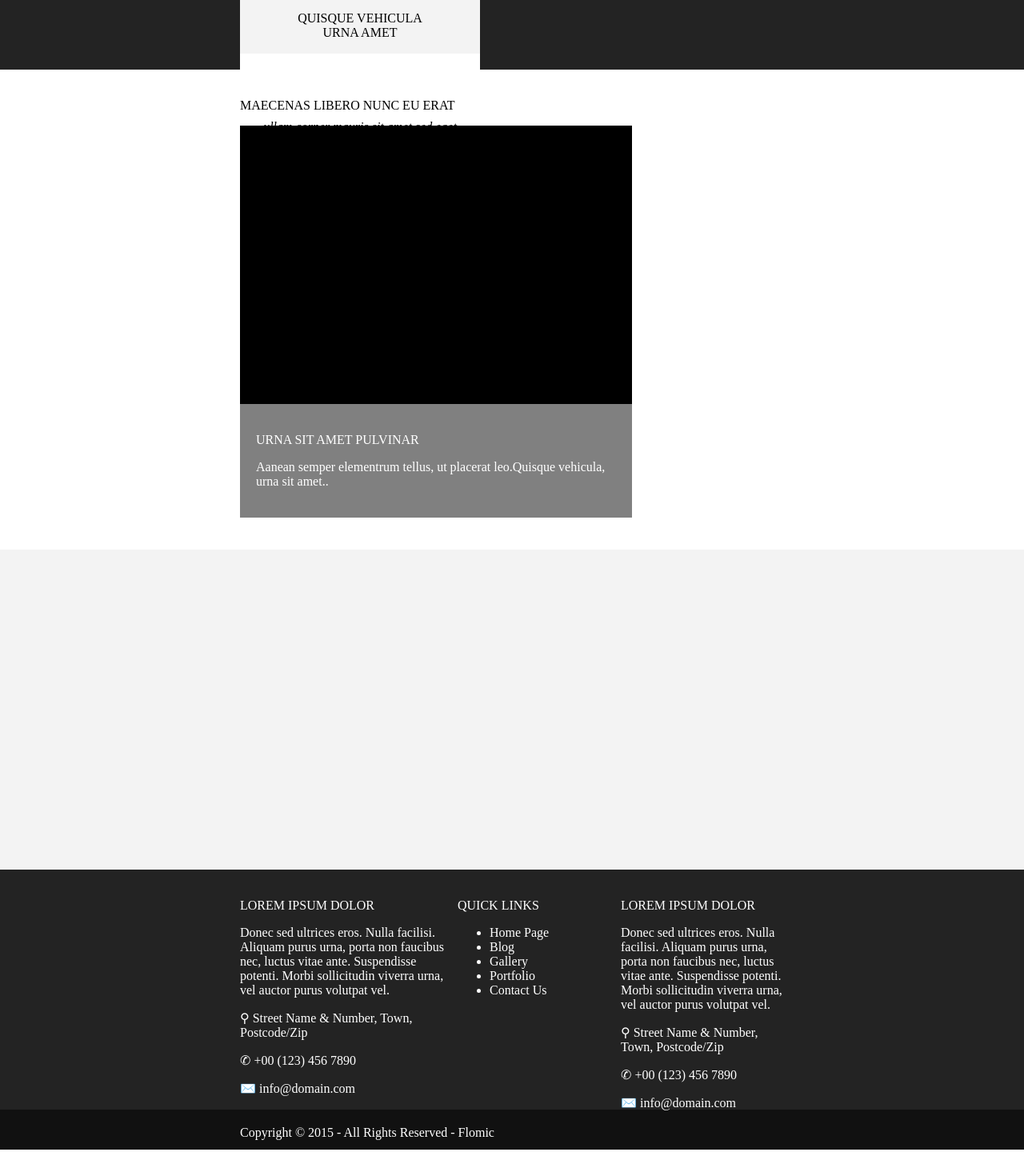
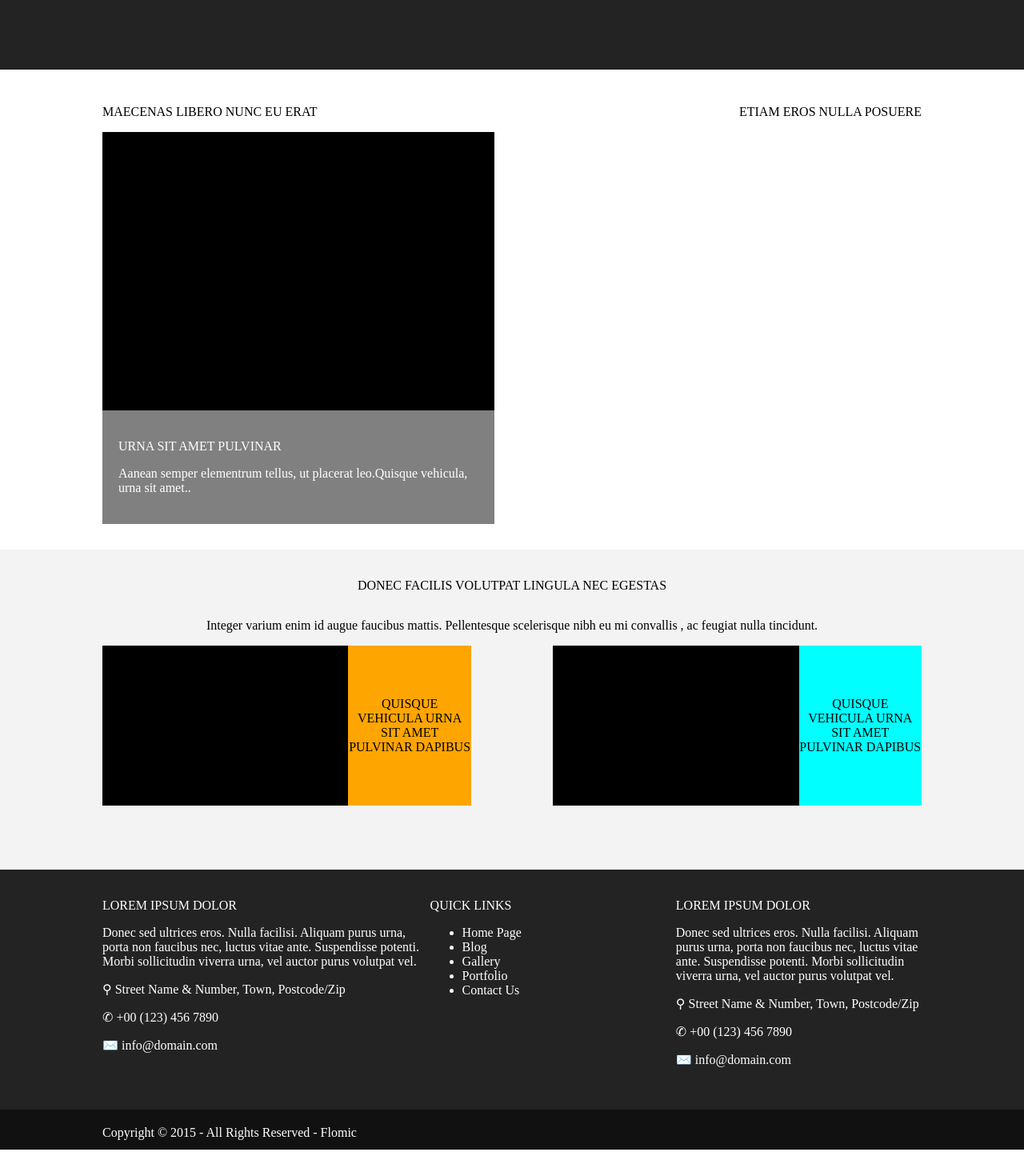
Before and after one commit to Harsayazheni/css-template-2, a plain HTML site: page index.html in a window 1280 px wide. Shown: the part 683-2128 px from the top of the page at 80% size. Drawn offline with Linux system fonts and the light colour scheme.

Commit message:
fourth commit

```diff
--- a/index.html
+++ b/index.html
@@ -60,10 +60,35 @@
                     <p>Aanean semper elementrum tellus, ut placerat leo.Quisque vehicula, urna sit amet..</p>
                 </div>
             </article>
+            <article class="col-two">
+                    <p>ETIAM EROS NULLA POSUERE</p>
+
+            </article>
         </div>
     </section>
     <section class="section-five">
-
+        <div class="box">
+            <article class="row-one">
+                <p>DONEC FACILIS VOLUTPAT LINGULA NEC EGESTAS</p>
+            </article>
+            <article class="row-one">
+                <p>Integer varium enim id augue faucibus mattis. Pellentesque scelerisque nibh eu mi convallis , ac feugiat nulla tincidunt.</p>
+            </article>
+            <article class="row-two">
+                <div class="container">
+                    <img class="image"src="placeholder.jpeg" height="200px">
+                    <div class="description-one">
+                        QUISQUE VEHICULA URNA SIT AMET PULVINAR DAPIBUS
+                    </div>
+                </div>
+                <div class="container">
+                    <img class="image"src="placeholder.jpeg" height="200px">
+                    <div class="description-two">
+                        QUISQUE VEHICULA URNA SIT AMET PULVINAR DAPIBUS
+                    </div>
+                </div>
+            </article>
+        </div>
     </section>
     <section class="section-six">
         <div class="box">
--- a/style.css
+++ b/style.css
@@ -9,7 +9,9 @@
     height: 50px;
 }
 .box{
-    padding: 20px 300px;
+    padding: 20px 0;
+    width: 80%;
+    margin: auto;
     display: flex;
     flex-wrap: wrap;
     justify-content: space-between;
@@ -84,11 +86,18 @@
 .section-four{
     background-color: white;
     height: 600px;
+    display: flex;
+    flex-wrap: wrap;
 }
 .col-one {
     position: relative;
-    width: 100%;
-    margin: 0 auto;
+    width: 50%;
+}
+.col-two {
+    width: 50%;
+    display: flex;
+    flex-wrap: wrap;
+    justify-content: right;
 }
 .positioning {
     position: absolute;
@@ -103,6 +112,40 @@
 .section-five{
     background-color: #F3F3F3;
     height: 400px;
+
+
+}
+.row-one{
+    display: flex;
+    justify-content: center;
+    width: 100%;
+
+}
+.row-two{
+    display: flex;
+    flex-wrap: wrap;
+    justify-content: space-between;
+}
+.container{
+    display: flex;
+    width: 45%;
+}
+.image{
+    width: 505px;
+}
+.description-one , .description-two{
+    width: 252px;
+    display: flex;
+    flex-wrap: wrap;
+    justify-content: center;
+    align-items: center;
+    text-align: center;
+}
+.description-one{
+    background-color: orange;
+}
+.description-two{
+    background-color: aqua;
 }
 .section-six{
     background-color: #232323;
```
